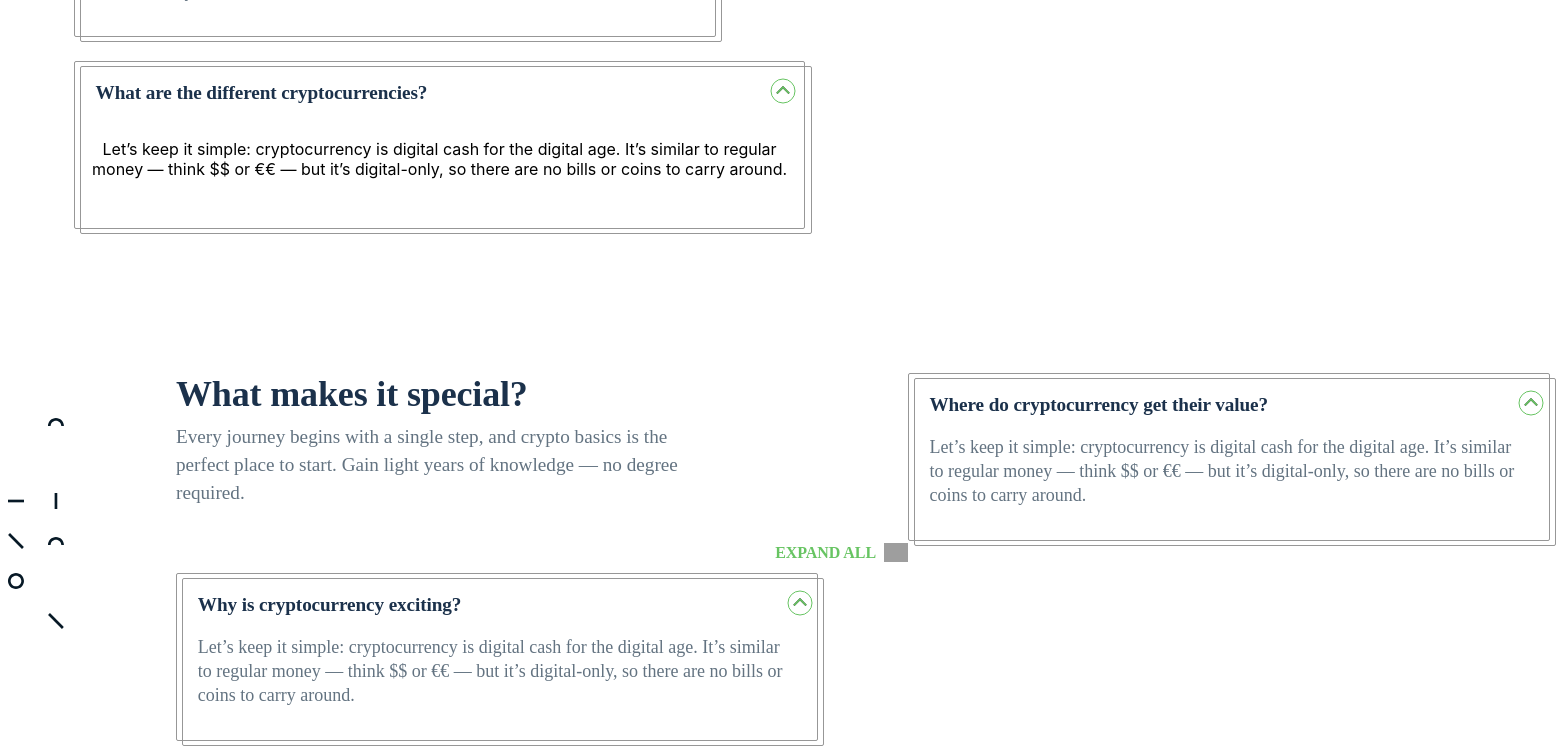
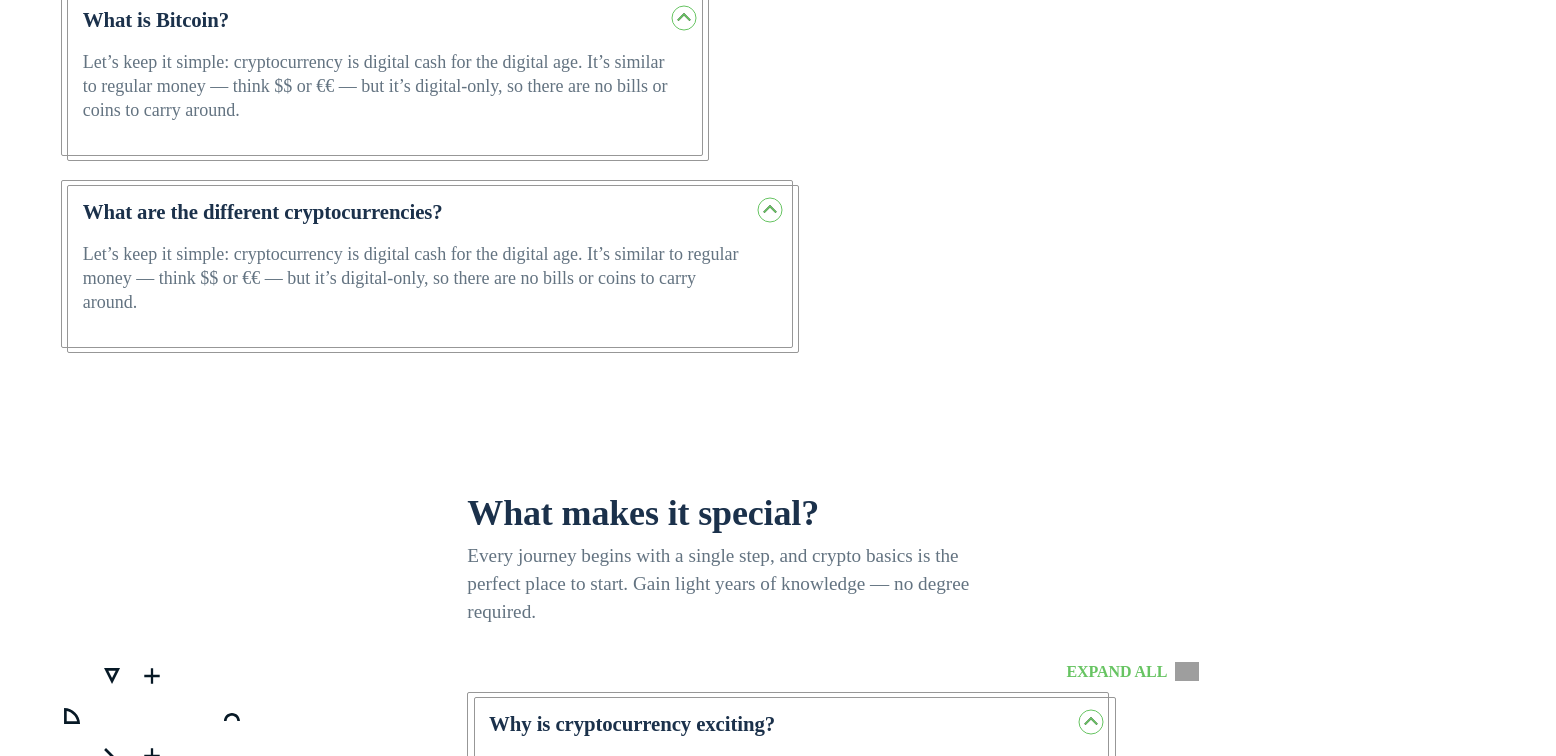
Before and after one commit to nnamdi16/busha-landingPage-clone, a React (Create React App) app: page / in a window 1280 px wide. Shown: the part 1380-2136 px from the top of the page, 1556 px wide, since content can reach past the window. Built offline with nearby package versions, Linux system fonts and the light colour scheme; grey boxes are pictures that could not be loaded.

Commit message:
Add styling to depict UI design where necessary

```diff
--- a/src/component/landing-page/landing-page.css
+++ b/src/component/landing-page/landing-page.css
@@ -1,6 +1,8 @@
 body {
     margin: 0;
     padding: 0;
+    color: #1b314b;
+    font-family: MarkPro;
 }
 
 
@@ -90,7 +92,7 @@ body {
 
 .landingPage-second-banner-left {
     display: grid;
-    grid-template-rows: 0.1 fr repeat(5, 1fr);
+    grid-template-rows: 0.1fr repeat(3, 1fr);
     grid-template-columns: 1fr 1fr 1fr;
 }
 
@@ -117,14 +119,15 @@ body {
     font-size: 1.125rem;
     font-weight: 500;
     line-height: 27px;
-    width: 431px;
+    width: 30rem;
     text-align: left;
 }
 
 .landingPage-start {
     grid-row: 4/5;
     position: relative;
-    right: 8rem;
+    right: 8.7rem;
+    top: 2rem;
 }
 
 
@@ -132,7 +135,7 @@ body {
 
 .landingPage-main {
     display: grid;
-    grid-template-rows: 0.1fr minmax(1.25rem, 68rem) minmax(1.25rem, 65rem) minmax(1.25rem, 16.5rem) minmax(1.25rem, 20rem);
+    grid-template-rows: 0.1fr minmax(1.25rem, 68rem) minmax(1.25rem, 90rem) minmax(1.25rem, 18rem) minmax(1.25rem, 20rem);
     background: #ffffff;
     position: relative;
     z-index: 2;
@@ -149,7 +152,7 @@ body {
 
 .landingPage-third-info {
     grid-row: 4/5;
-    background-color: #F4F9F2;
+    background-color: #f4f9f2;
 }
 
 .landingPage-fourth-footer {
@@ -158,8 +161,10 @@ body {
 
 .landingPage-footer {
     display: grid;
-    grid-template-rows: 0.5fr repeat(2, 1fr);
+    grid-template-rows: 0.5fr repeat(2, 0.8fr);
     grid-template-columns: 1fr 2fr 1fr;
+    color: #1b314b;
+    font-family: MarkPro;
 }
 
 .first-row-items {
@@ -167,9 +172,19 @@ body {
     grid-template-columns: repeat(4, 1fr);
 }
 
+.first-row-item1 {
+    grid-column: 1/2;
+    position: relative;
+    top: 1rem;
+}
+
 .first-row-item2 {
     grid-column: 2/3;
     text-align: left;
+}
+
+.first-row-items li {
+    padding: 0.5rem;
 }
 
 .first-row-item3 {
@@ -201,7 +216,10 @@ body {
 
 .footer-second-row {
     grid-row: 3/4;
-    grid-column: 2/3
+    grid-column: 2/3;
+    position: relative;
+    top: 6rem;
+    max-height: 6rem;
 }
 
 .third-info-content {
@@ -213,11 +231,21 @@ body {
 .third-info-first-content {
     grid-column: 2/3;
     grid-row: 2/3;
+    color: #1b314b;
+    font-family: MarkPro;
+    font-weight: 700;
+    letter-spacing: -0.15px;
+    font-size: 1.2rem;
+}
+
+.third-info-first-content>p {
+    margin: 0;
 }
 
 .third-info-second-content {
     grid-column: 2/3;
     grid-row: 3/4;
+    color: #1b314b;
 }
 
 .third-info-third-content {
@@ -231,40 +259,90 @@ body {
     grid-column-gap: 0.4rem;
 }
 
+.btn-first {
+    grid-column: 1/2;
+}
+
+.btn-second {
+    grid-column: 2/3;
+}
+
+.btn-third {
+    grid-column: 3/4;
+}
+
+.social-media-position {
+    position: relative;
+    left: -1.3rem;
+    top: 0.5rem;
+    max-width: 3rem;
+}
+
+.btn-third .social-media-position {
+    max-width: 2rem;
+}
+
+.media-content {
+    margin: 0;
+    position: relative;
+    bottom: 0.5rem;
+    font-size: 80%;
+    left: 1rem;
+    max-width: 6.25rem;
+}
+
+.btn-second span {
+    font-size: 50%;
+    position: relative;
+    top: -0.2rem;
+    left: -1rem;
+}
+
+.btn-third span {
+    font-size: 50%;
+    position: relative;
+    top: -0.2rem;
+    left: -1rem;
+}
+
 .landingPage-main-section {
     display: grid;
     grid-template-columns: 0.15fr 2fr 1fr;
-    grid-template-rows: 0.01fr 1fr;
+    grid-template-rows: 0.1fr 1fr;
 }
 
 .landingPage-first-main-info {
     grid-column: 2/3;
-    grid-row: 1/2;
+    grid-row: 2/3;
 }
 
 .landingPage-second-main-section {
     display: grid;
     grid-template-columns: 0.15fr 1fr 2fr;
-    grid-template-rows: 0.01fr;
+    grid-template-rows: 0.1fr 1fr;
 }
 
 .landingPage-second-main-info {
     grid-column: 3/4;
-    grid-row: 1/2;
+    grid-row: 2/3;
 }
 
 .landingPage-first-side-info {
     grid-column: 3/4;
+    grid-row: 2/3;
 }
 
 .landingPage-second-side-info {
     grid-column: 2/3;
+    grid-row: 2/3;
+    position: relative;
+    top: 11rem;
 }
 
 .first-bullet {
     display: grid;
     grid-template-columns: 2fr 1fr;
-    grid-template-rows: minmax(1.25rem, 3.125rem) minmax(1.25rem, 7.5rem) minmax(1.25rem, 1.875rem) minmax(1.25rem, 12rem) minmax(1.25rem, 12rem) minmax(1.25rem, 12rem);
+    grid-template-rows: minmax(1.25rem, 3.125rem) minmax(1.25rem, 7.5rem) minmax(1.25rem, 1.875rem) minmax(1.25rem, 12rem) minmax(1.25rem, 12rem) minmax(1.25rem, 12rem) minmax(1.25rem, 12rem) minmax(1.25rem, 12rem);
 }
 
 .key-note {
@@ -274,9 +352,10 @@ body {
     font-size: 1.2rem;
     font-weight: 400;
     line-height: 28px;
-    width: 516px;
+    width: 34rem;
     text-align: left;
     margin: 0;
+    letter-spacing: 0rem;
 }
 
 .close-btn {
@@ -330,6 +409,11 @@ body {
     grid-column: 1/2;
 }
 
+.landingPage-fifth-card {
+    grid-row: 8/9;
+    grid-column: 1/2;
+}
+
 
 /* Card */
 
@@ -353,7 +437,7 @@ body {
     margin: 0;
     color: #1b314b;
     font-family: MarkPro;
-    font-size: 1.2rem;
+    font-size: 1.3rem;
     font-weight: 700;
     letter-spacing: -0.1px;
     line-height: 29px;
@@ -373,6 +457,22 @@ body {
     padding: 0 1.3rem;
 }
 
+.second-card-content_lg {
+    grid-row: 2/3;
+    color: #637381;
+    font-family: MarkPro;
+    font-size: 18px;
+    font-weight: 400;
+    line-height: 24px;
+    width: 42rem;
+    text-align: left;
+    padding: 0 1.3rem;
+}
+
+.second-card-content_lg>p {
+    margin: 0;
+}
+
 .second-card-content>p {
     margin: 0;
 }
```
